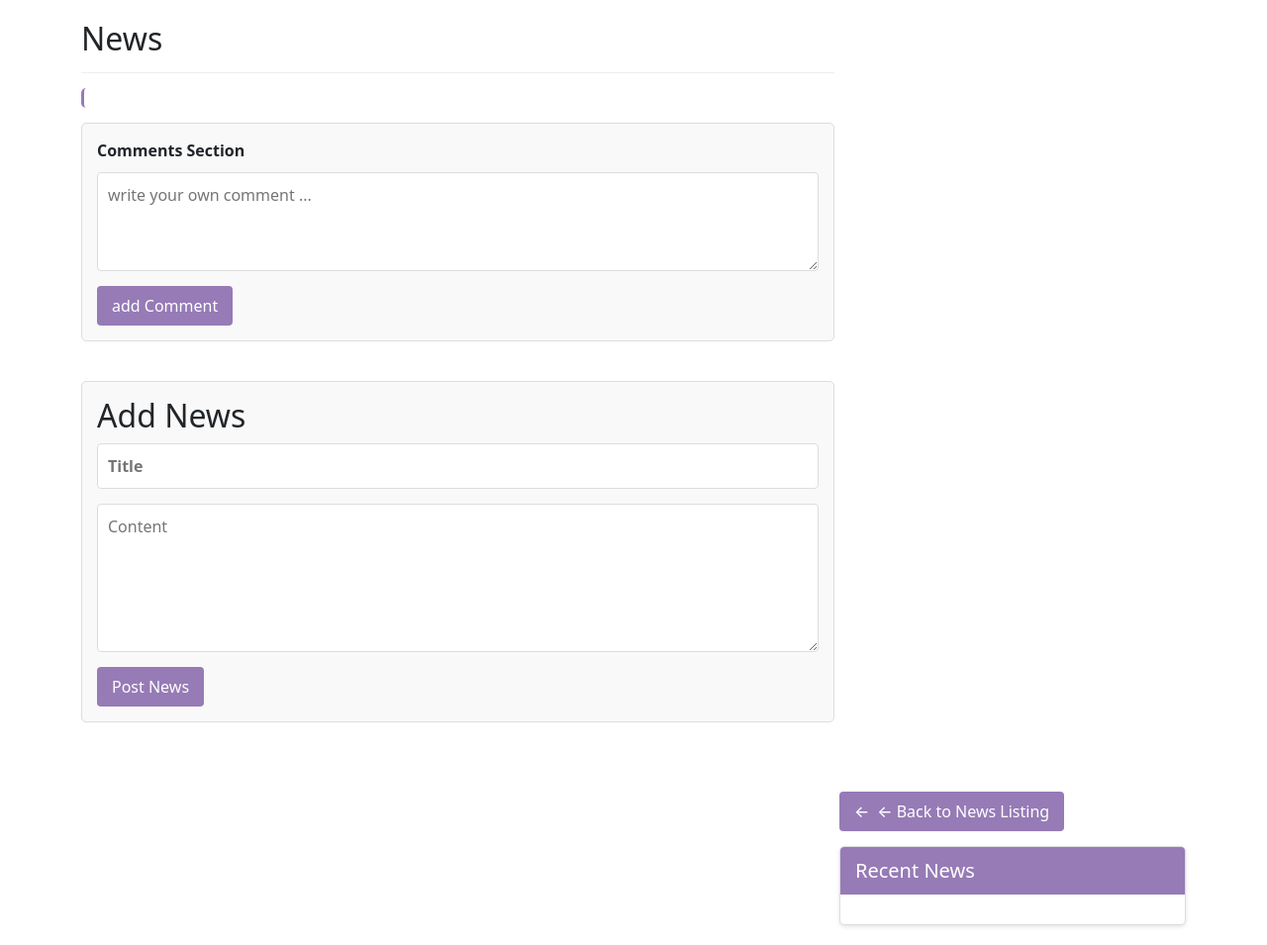
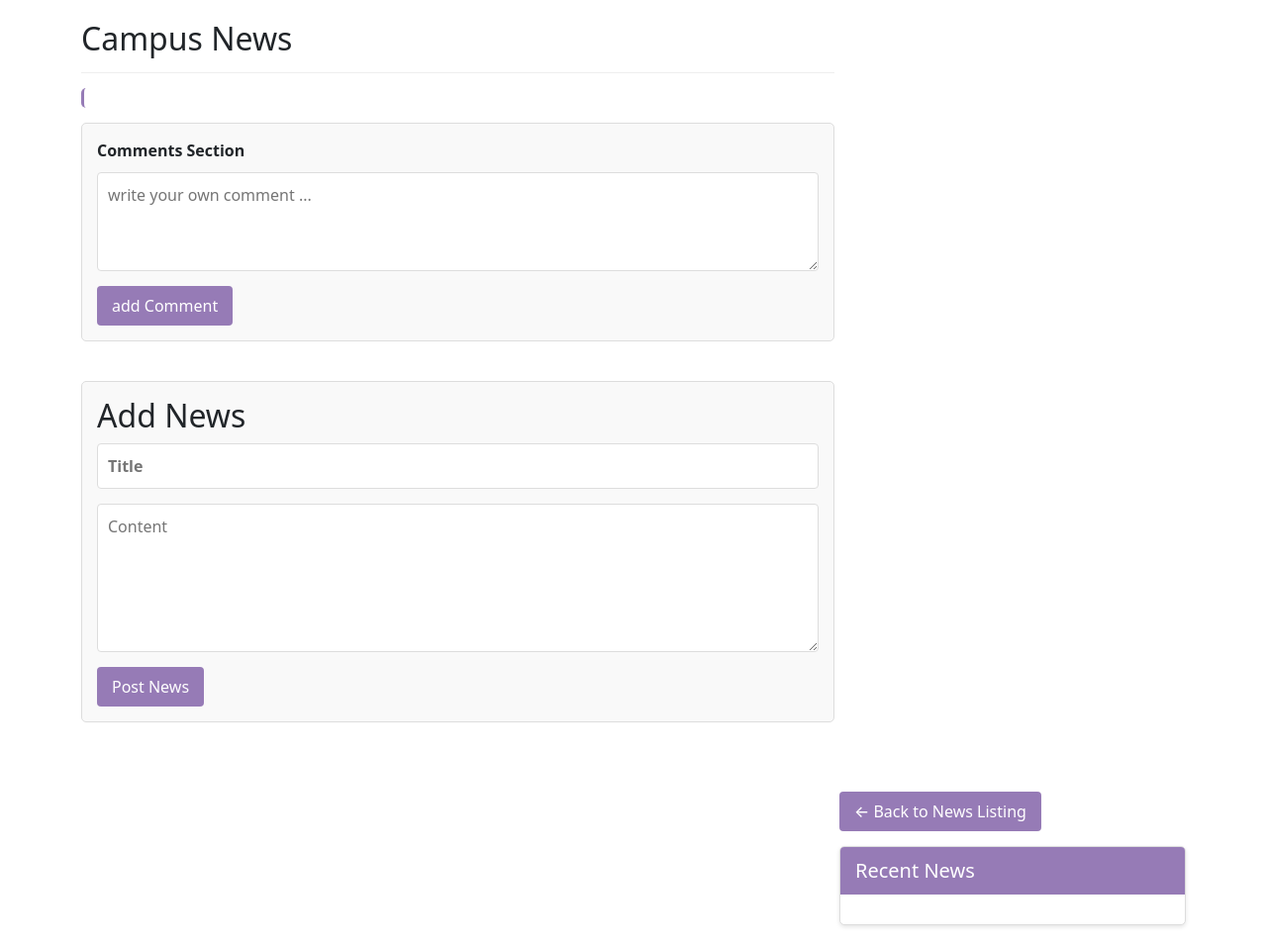
Before and after one commit to gmohamme4/Itcs333-project4, a PHP site: page /news.html in a window 1280 px wide. Shown: the whole page at 99% size. Run offline with PHP 8.4, Linux system fonts and the light colour scheme.

Commit message:
css fixes

```diff
--- a/campus news/news.css
+++ b/campus news/news.css
@@ -32,12 +32,6 @@
   color: white;
   text-decoration: none;
 }
-
-.back-btn:before {
-  content: "\2190"; /* Left arrow character */
-  margin-right: 8px;
-}
-
 
 /* News item styling */
 .news-item {
--- a/campus news/news.html
+++ b/campus news/news.html
@@ -16,7 +16,7 @@
         <div class="left">
 
             <div class="news-container">
-                <h2>News</h2>
+                <h2>Campus News</h2>
                 <div class="news">
                     <!-- display all the news  -->
                 </div>
```
Also changed, not shown: README.md (deleted).
